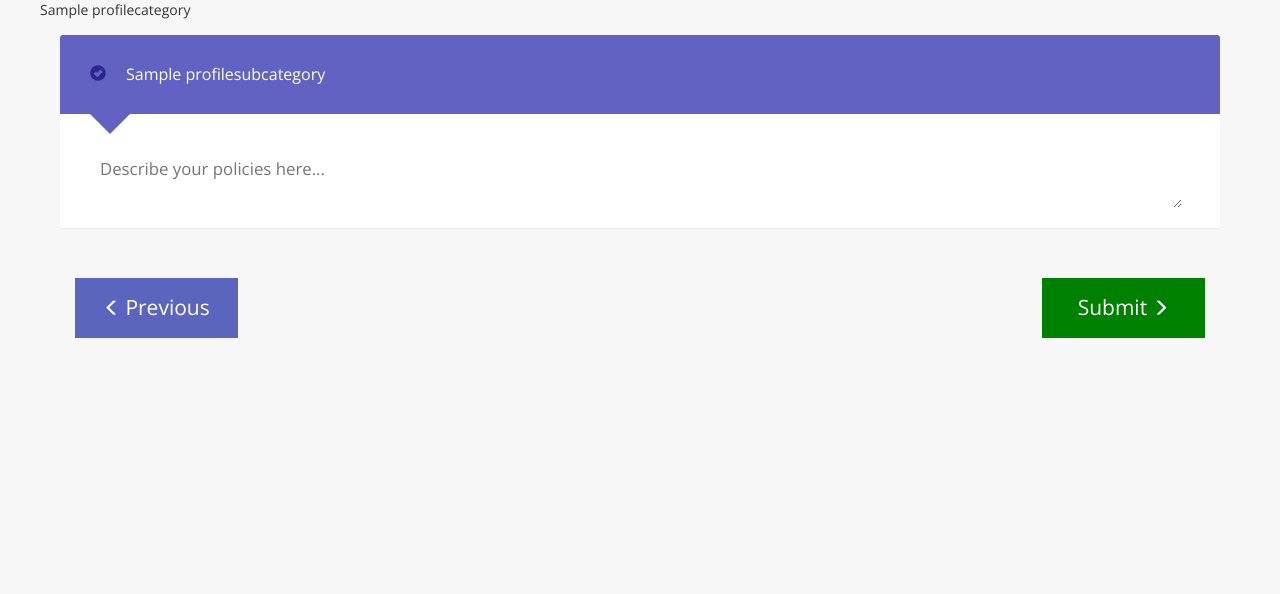
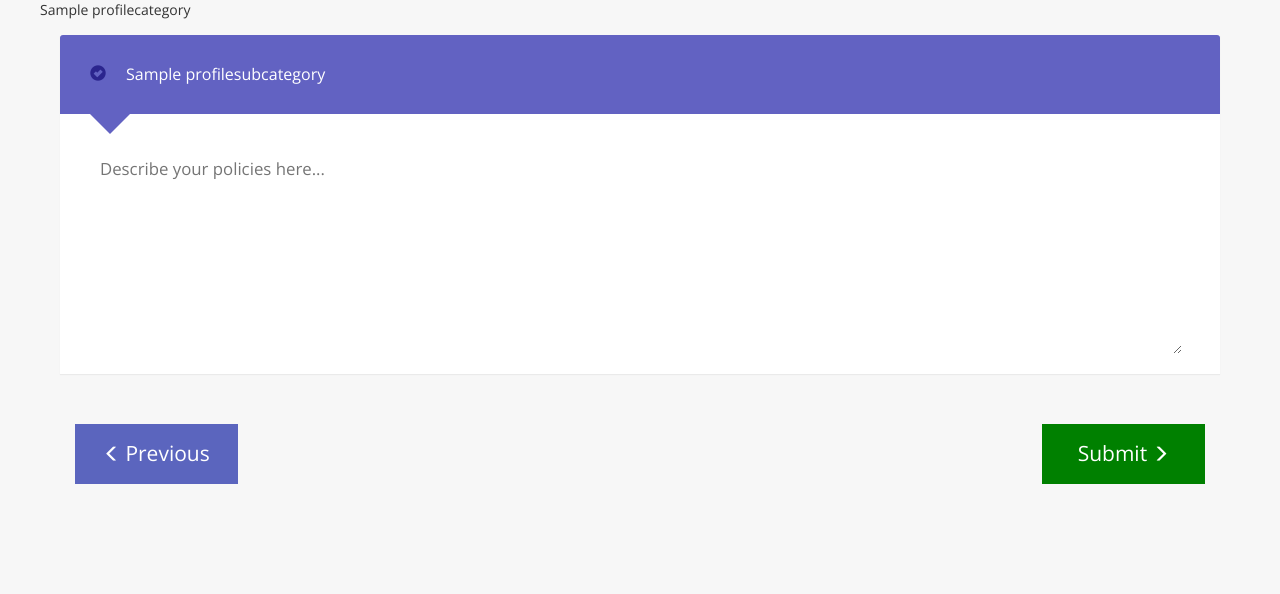
Before and after one commit to rnvarma/IXEDU, a Django app: a page that uses templates/base.html in a window 1280 px wide. Shown: the part 140-734 px from the top of the page. Run offline with Django 3.2, Linux system fonts and the light colour scheme; a user stored in the database is signed in; tables that the repository leaves empty hold one stand-in row (values such as "Sample post"); parts of the project's set-up code (start-up, migrations or seed data) failed here and were passed over; some libraries are stand-ins or nearby versions.

Commit message:
Add height to textarea

```diff
--- a/university/static/css/policy_form.css
+++ b/university/static/css/policy_form.css
@@ -212,6 +212,8 @@ textarea {
     border: none;
     width: 100%;
     max-width: 100%;
+
+    height: 200px;
 }
 
 textarea:focus {
```
